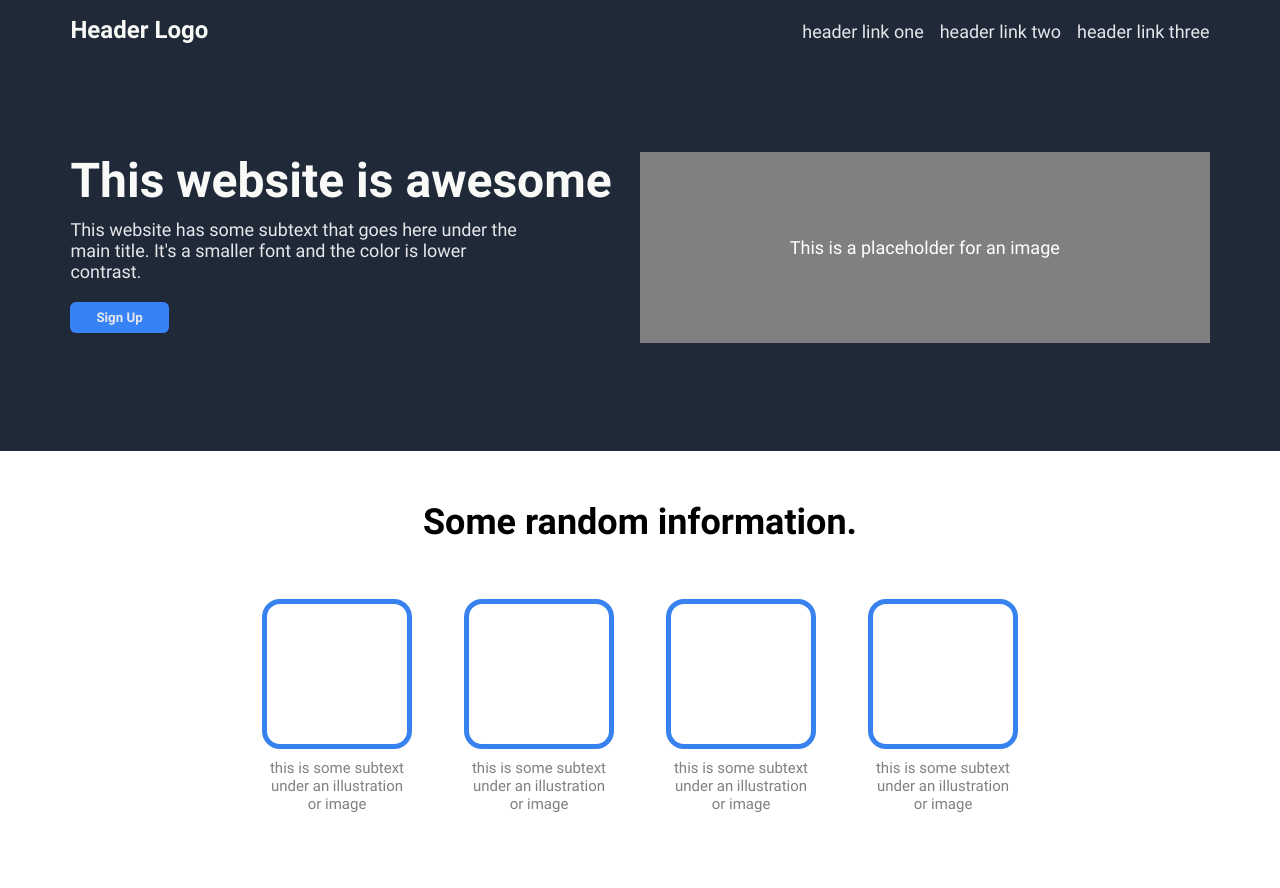
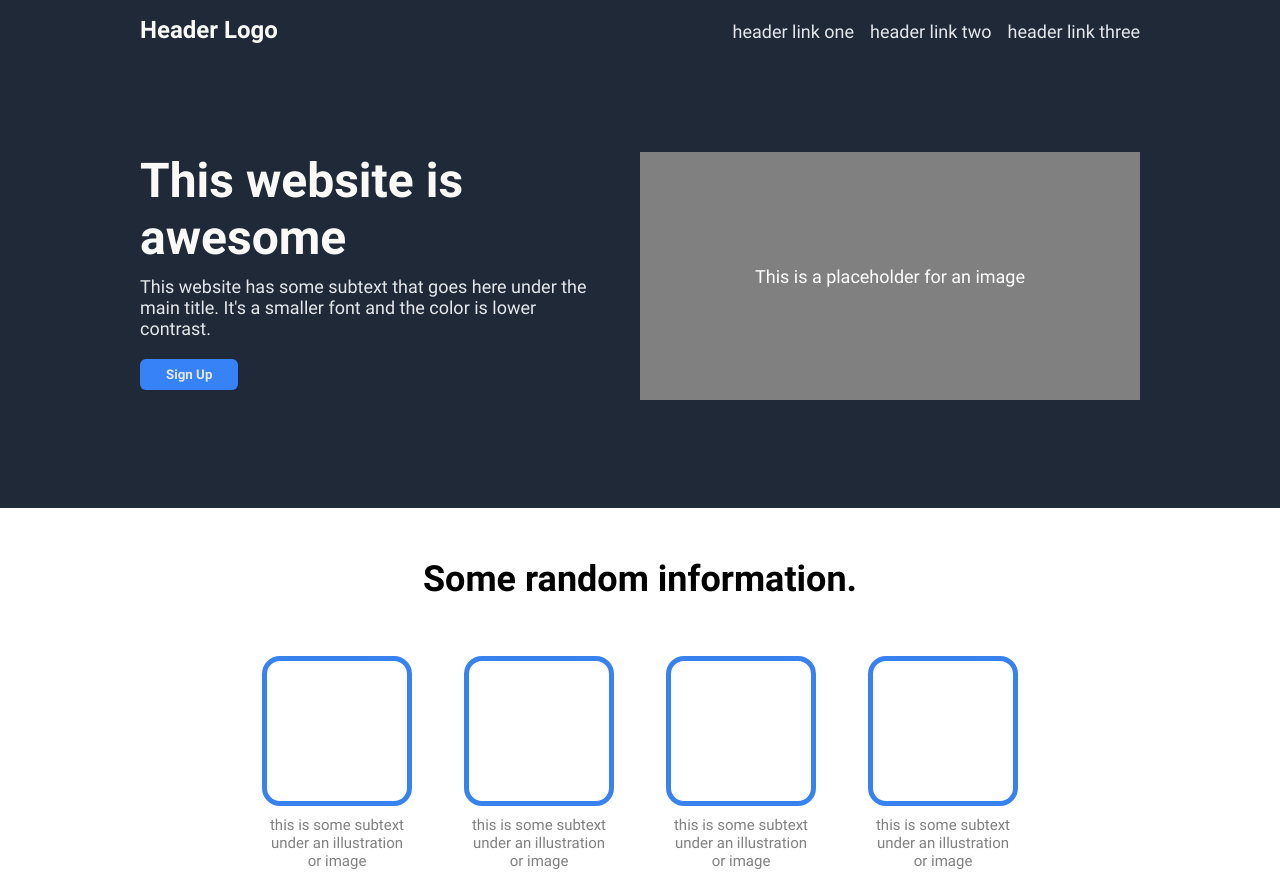
Before and after one commit to jwsoh07/foundations-landing-page, a plain HTML site: page index.html in a window 1280 px wide. Shown: the top 888 px of the page. Drawn offline with Linux system fonts and the light colour scheme.

Commit message:
Fix header content spanning large viewport issue

```diff
--- a/index.html
+++ b/index.html
@@ -10,12 +10,14 @@
 
 <body>
     <header>
+        <div class="nav-container">
             <nav>
                 <li class="logo">Header Logo</li>
                 <li><a href="">header link one</a></li>
                 <li><a href="">header link two</a></li>
                 <li><a href="">header link three</a></li>
             </nav>
+        </div>
         <div class="header-content">
             <div>
                 <h1>This website is awesome</h1>
--- a/style.css
+++ b/style.css
@@ -24,10 +24,16 @@ header {
     font-size: 24px;
 }
 
+.nav-container {
+    max-width: 1000px;
+    margin: 0 auto;
+}
+
 header nav {
     display: flex;
     gap: 16px;
     margin-bottom: 108px;
+    width: 100%;
 }
 
 header nav li {
@@ -49,6 +55,8 @@ header nav li a {
 
 .header-content {
     display: flex;
+    max-width: 1000px;
+    margin: 0 auto;
 }
 
 .header-content>div {
```
Lines whose indentation alone changed are shown as unchanged.
